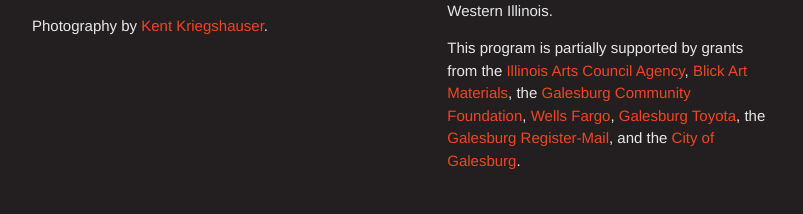
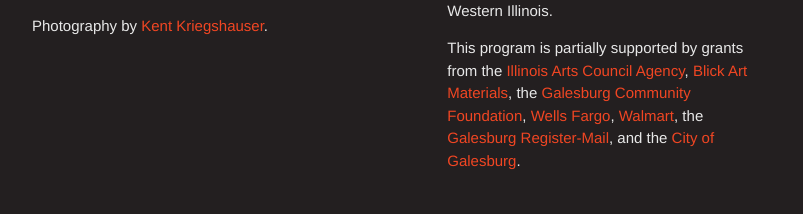
Before and after one commit to galesburgchorus/galesburgchorus.github.io, a Jekyll site: the page built from index.md, in a window 1280 px wide. Shown: the part 834-1048 px from the top of the page, without its empty margins (238-1041 px from the left). Built offline with Jekyll 4.4.1, drawn with Linux system fonts in a browser that asks for light colours; some web fonts are replaced.

Commit message:
Update footer.html

```diff
--- a/_includes/footer.html
+++ b/_includes/footer.html
@@ -62,7 +62,7 @@
 		This program is partially supported by grants from
         the <a href="http://www.arts.illinois.gov/">Illinois Arts Council Agency</a>,
         <a href="http://www.dickblick.com/">Blick Art Materials</a>,
-        the <a href="https://www.ahealthycommunity.org/gcf/">Galesburg Community Foundation</a>, <a href="http://www.wellsfargo.com">Wells Fargo</a>, <a href="http://www.galesburgtoyota.com">Galesburg Toyota</a>, the <a href="http://www.galesburg.com">Galesburg Register-Mail</a>, and
+        the <a href="https://www.ahealthycommunity.org/gcf/">Galesburg Community Foundation</a>, <a href="http://www.wellsfargo.com">Wells Fargo</a>, <a href="http://www.galesburgtoyota.com">Walmart</a>, the <a href="http://www.galesburg.com">Galesburg Register-Mail</a>, and
         the <a href="http://www.ci.galesburg.il.us/">City of Galesburg</a>.
 	  </div>
     </div>
```
